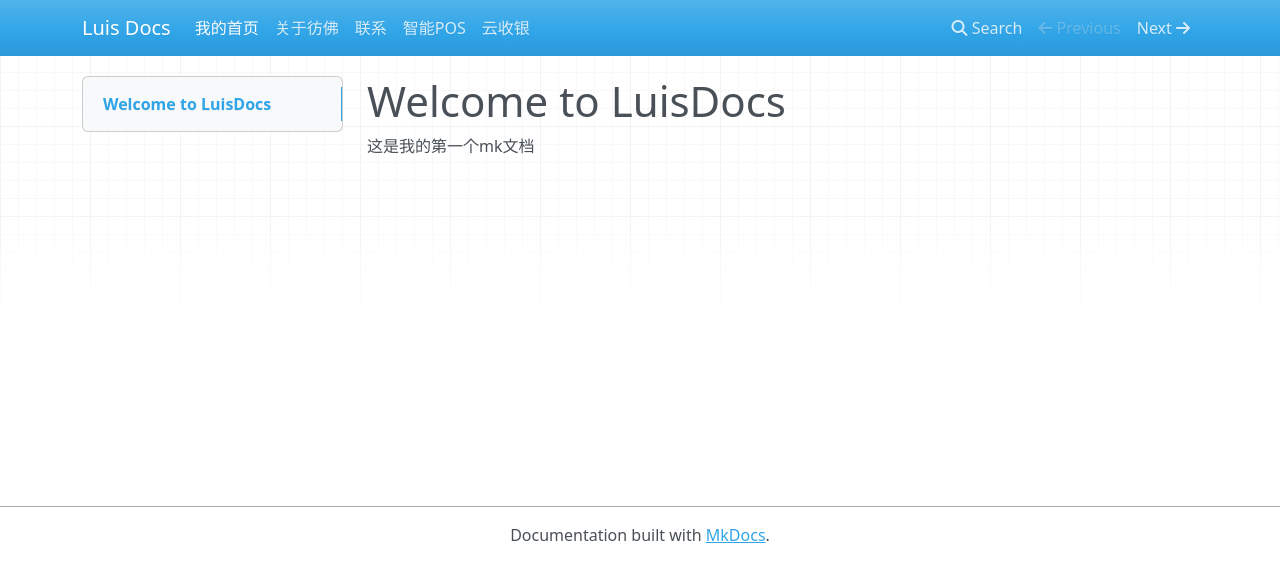
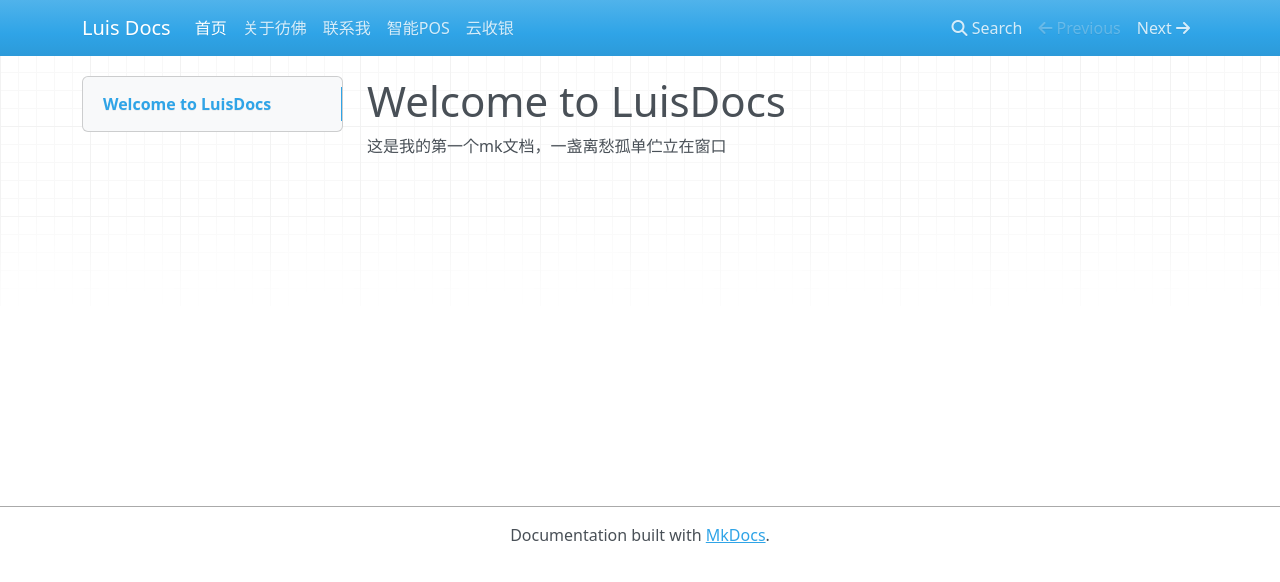
Before and after one commit to gongluis/essay, an MkDocs documentation site: the page built from docs/index.md, in a window 1280 px wide. Shown: the top 582 px of the page. Built offline with MkDocs 1.6.1, drawn with Linux system fonts in a browser that asks for light colours; nearby versions of some CDN libraries; some of the changed lines change nothing that is shown.

Commit message:
添加以剧歌词

```diff
--- a/docs/index.md
+++ b/docs/index.md
@@ -1,2 +1,2 @@
 # Welcome to LuisDocs
-这是我的第一个mk文档
+这是我的第一个mk文档，一盏离愁孤单伫立在窗口
--- a/mkdocs.yml
+++ b/mkdocs.yml
@@ -1,7 +1,7 @@
 site_name: Luis Docs
 nav:
-- 我的首页: index.md
+- 首页: index.md
 - 关于彷佛: test.md
-- 联系: contact.md
+- 联系我: contact.md
 - 智能POS: SmartPos.md
 - 云收银: show_money.md
```
